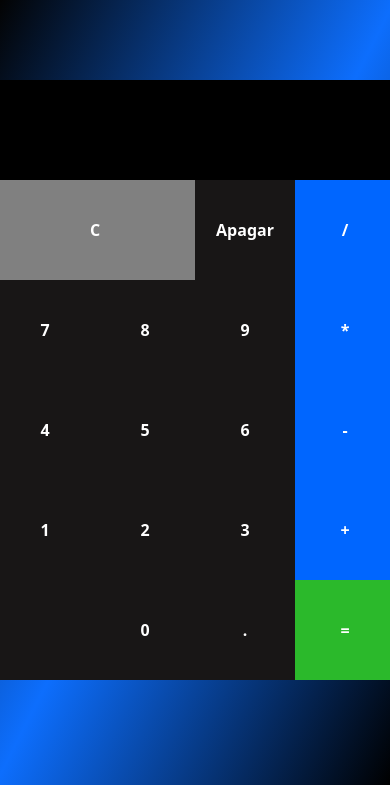
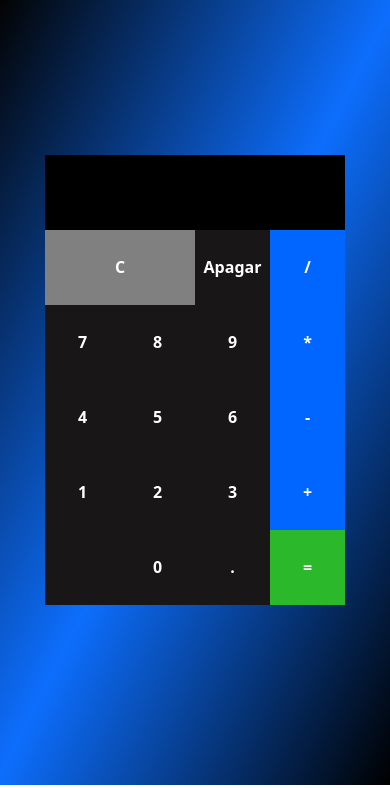
Before and after one commit to rylderoliveira/Portifolio, a Django app: page /calculator in a window 390 px wide. Shown: the part 56-844 px from the top of the page. Run offline with Django 4.2, Linux system fonts and the light colour scheme; some libraries are stand-ins or nearby versions.

Commit message:
Tornando a calculadora responsiva

```diff
--- a/portifolio/static/css/styles.css
+++ b/portifolio/static/css/styles.css
@@ -87,6 +87,13 @@ img.icon {
     grid-template-rows: minmax(100px, auto) repeat(5, 100px);
 }
 
+@media screen and (max-width: 425px) {
+    .grid-container {
+        grid-template-columns: repeat(4, 75px);
+        grid-template-rows: minmax(75px, auto) repeat(5, 75px);
+    }
+}
+
 .grid-container > button {
     cursor: pointer;
     font-size: 1rem;
```
